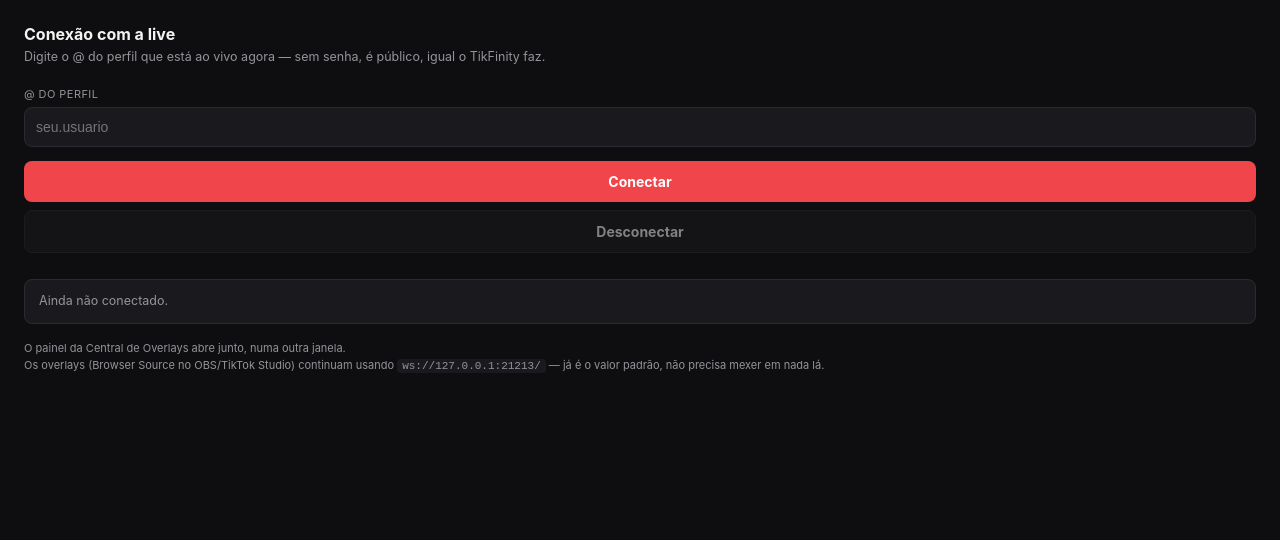
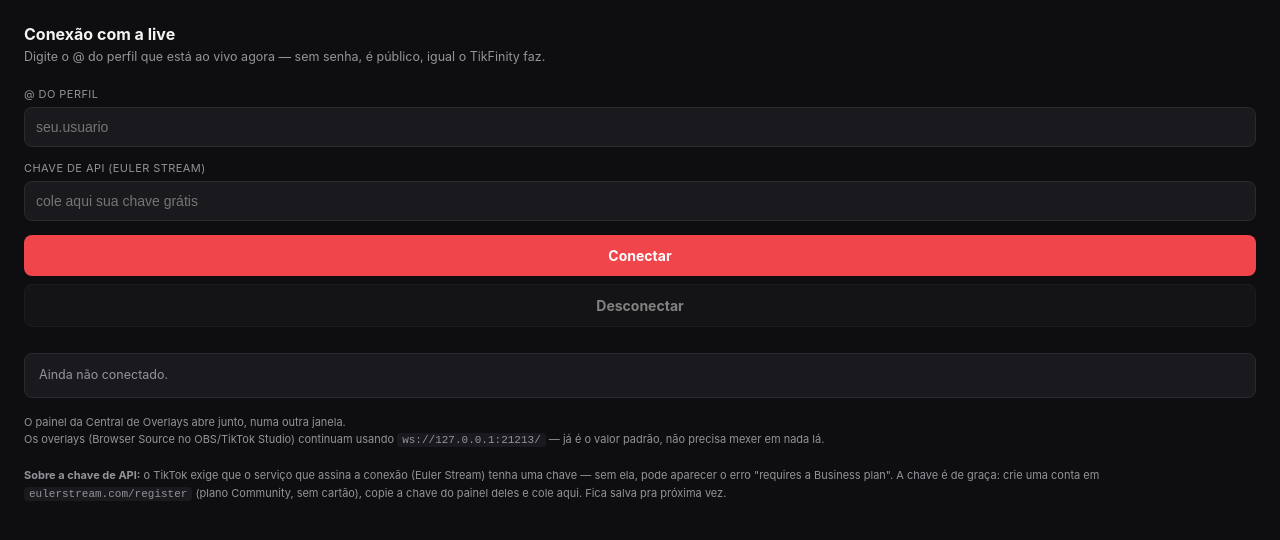
Before and after one commit to Goguenblouts/overlay-live-tiktok, an Electron app: page central-overlays-desktop/control.html in a window 1280 px wide. Drawn offline with Linux system fonts and the light colour scheme; no server answers.

Commit message:
Add files via upload

```diff
--- a/central-overlays-desktop/control.html
+++ b/central-overlays-desktop/control.html
@@ -47,6 +47,9 @@
   <label for="campoUsername">@ do perfil</label>
   <input id="campoUsername" type="text" placeholder="seu.usuario" autocomplete="off"/>
 
+  <label for="campoApiKey">Chave de API (Euler Stream)</label>
+  <input id="campoApiKey" type="text" placeholder="cole aqui sua chave grátis" autocomplete="off"/>
+
   <button id="btnConectar">Conectar</button>
   <button id="btnDesconectar" disabled>Desconectar</button>
 
@@ -55,11 +58,17 @@
   <p id="dica">
     O painel da Central de Overlays abre junto, numa outra janela.<br/>
     Os overlays (Browser Source no OBS/TikTok Studio) continuam usando
-    <code>ws://127.0.0.1:21213/</code> — já é o valor padrão, não precisa mexer em nada lá.
+    <code>ws://127.0.0.1:21213/</code> — já é o valor padrão, não precisa mexer em nada lá.<br/><br/>
+    <strong>Sobre a chave de API:</strong> o TikTok exige que o serviço que assina a
+    conexão (Euler Stream) tenha uma chave — sem ela, pode aparecer o erro
+    "requires a Business plan". A chave é de graça: crie uma conta em
+    <code>eulerstream.com/register</code> (plano Community, sem cartão), copie a
+    chave do painel deles e cole aqui. Fica salva pra próxima vez.
   </p>
 
   <script>
     const campoUsername = document.getElementById("campoUsername");
+    const campoApiKey = document.getElementById("campoApiKey");
     const btnConectar = document.getElementById("btnConectar");
     const btnDesconectar = document.getElementById("btnDesconectar");
     const statusEl = document.getElementById("status");
@@ -75,12 +84,13 @@
 
     window.central.lerConfig().then((cfg) => {
       if (cfg && cfg.username) campoUsername.value = cfg.username;
+      if (cfg && cfg.signApiKey) campoApiKey.value = cfg.signApiKey;
     });
     window.central.lerStatus().then(aplicarStatus);
     window.central.aoAtualizarStatus(aplicarStatus);
 
     btnConectar.addEventListener("click", () => {
-      window.central.conectar(campoUsername.value);
+      window.central.conectar({ username: campoUsername.value, signApiKey: campoApiKey.value });
     });
     btnDesconectar.addEventListener("click", () => {
       window.central.desconectar();
@@ -88,6 +98,9 @@
     campoUsername.addEventListener("keydown", (e) => {
       if (e.key === "Enter") btnConectar.click();
     });
+    campoApiKey.addEventListener("keydown", (e) => {
+      if (e.key === "Enter") btnConectar.click();
+    });
   </script>
 </body>
 </html>
```
